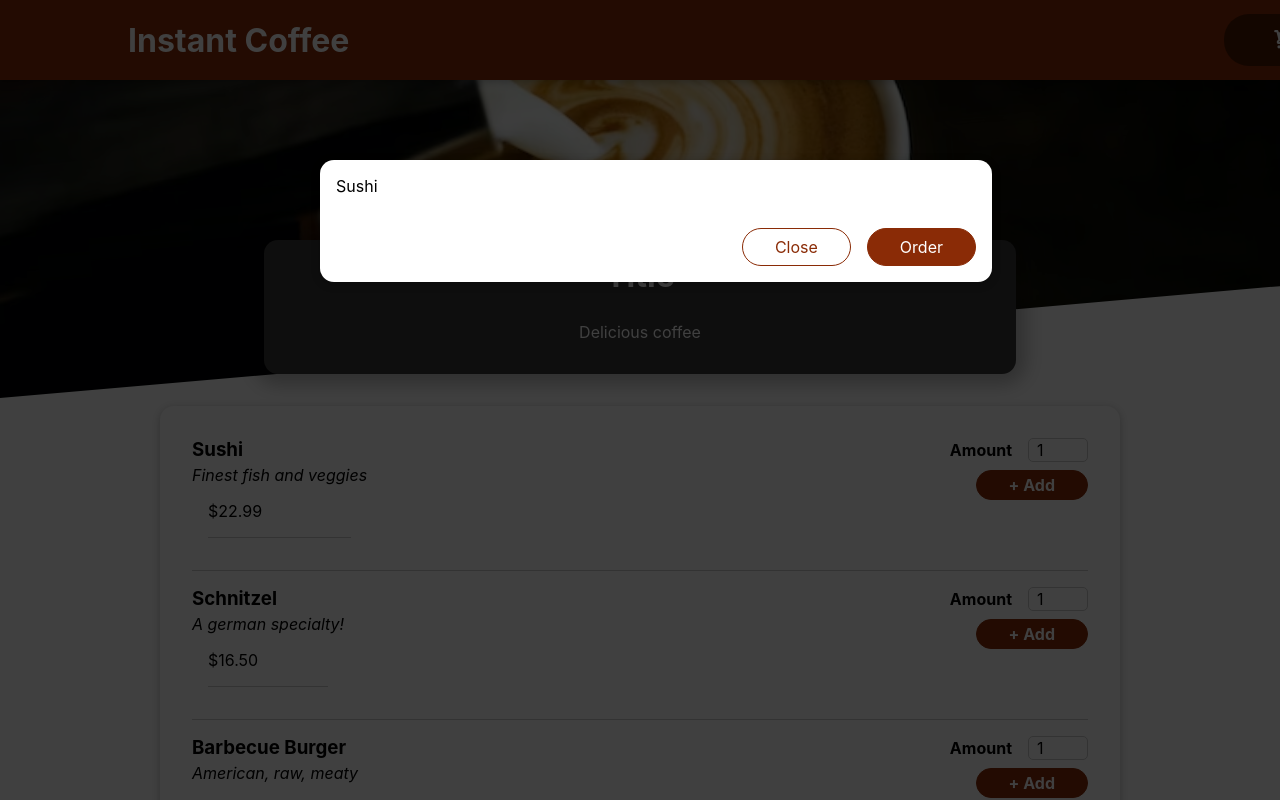
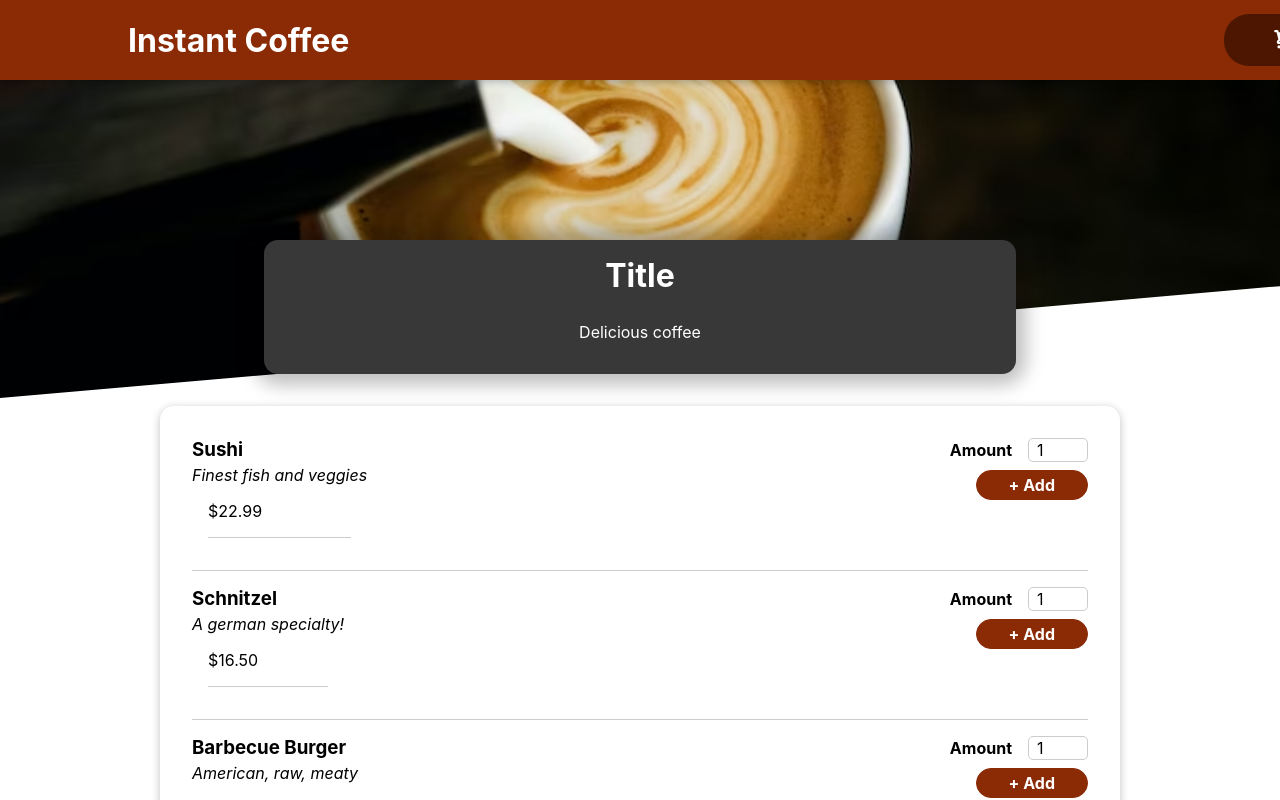
Before and after one commit to KonstantinaStrantzali/fronted-task, a React (Create React App) app in the folder card-game/: page / in a window 1280 px wide. Shown: the top 800 px of the page. Built offline with nearby package versions, Linux system fonts and the light colour scheme.

Commit message:
add button & modal functionality

```diff
--- a/card-game/src/App.js
+++ b/card-game/src/App.js
@@ -1,15 +1,24 @@
-import React, {Fragment} from 'react';
+import React, {Fragment, useState} from 'react';
 import './App.css';
 import Drinks from './components/Drinks/Drinks'
 import Cart from './components/Cart/Cart';
-
 import Header from './components/Layout/Header';
 
+
 function App() {
+  const [cartIsShown, setCartIsShown] = useState(false)
+
+  const showCartHandler = () => {
+    setCartIsShown(true)
+  }
+
+  const hideCartHandler = () => {
+    setCartIsShown(false)
+  }
   return (
     <Fragment>
-      <Cart/>
-      <Header/>
+      {cartIsShown && <Cart onHide ={hideCartHandler}/>} {/*if cartIsShown is truthy show the cart */}
+      <Header onShow = {showCartHandler}/>{/*passing prop onShow points at showCartHandler */}
       <main>
         <Drinks/>
       </main>
--- a/card-game/src/components/Cart/Cart.js
+++ b/card-game/src/components/Cart/Cart.js
@@ -2,7 +2,7 @@ import React from 'react'
 import classes from './Cart.module.css'
 import Modal from '../UI/Modal'
 
-function Cart() {
+function Cart({onHide}) {
  const cartItems = <ul className={classes['cart-items']}>{[{ id : 'c1', name : "Sushi", amount: "2", price: 12.00}].map((item) =>
  <li>{item.name}</li>)} </ul>
   return (
@@ -10,7 +10,7 @@ function Cart() {
     <div>{cartItems}</div>
     <div className= {classes.total}></div>
     <div className = {classes.actions}>
-    <button className={classes['button--alt']}>Close</button>
+    <button onClick= {onHide} className={classes['button--alt']}>Close</button>
     <button className={classes.button}>Order</button>
     </div>
     </Modal>
--- a/card-game/src/components/Layout/Header.js
+++ b/card-game/src/components/Layout/Header.js
@@ -4,12 +4,12 @@ import classes from './Header.module.css'
 import coffeeImage from '../../assets/coffee.avif';
 import HeaderButton from './HeaderButton';
 
-function Header() {
+function Header({onShow}) {
   return (
     <Fragment>
         <header className={classes.header}>
             <h1>Instant Coffee</h1>
-            <HeaderButton>Cart</HeaderButton>
+            <HeaderButton onClickBtn = {onShow}>Cart</HeaderButton> {/* receiving onShow prop and onClickBtn prop point at it*/}
         </header>
         <div className={classes['main-image']}>{/* Since there is a dash name we cant use dot notation */}
         <img src={coffeeImage} alt="Delicious coffee"></img>
--- a/card-game/src/components/Layout/HeaderButton.js
+++ b/card-game/src/components/Layout/HeaderButton.js
@@ -2,9 +2,9 @@ import React from 'react'
 import CartIcon from '../Cart/CartIcon'
 import classes from './HeaderButton.module.css'
 
-function HeaderButton() {
+function HeaderButton({onClickBtn }) {
   return (
-    <div><button className={classes.button}>
+    <div><button className={classes.button} onClick={onClickBtn}> {/*onClick event points to the prop passed (passing value through multiple level of componets*/}
         <span className={classes.icon}><CartIcon/></span>
         <span></span>
         <span className={classes.badge}>3</span>
```
